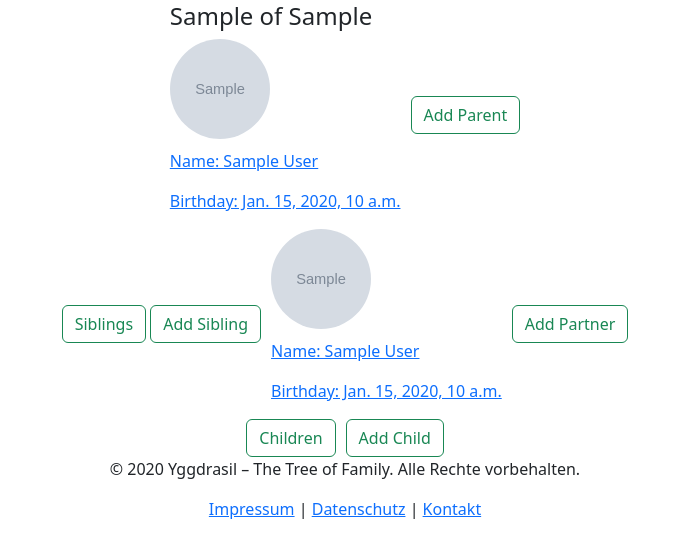
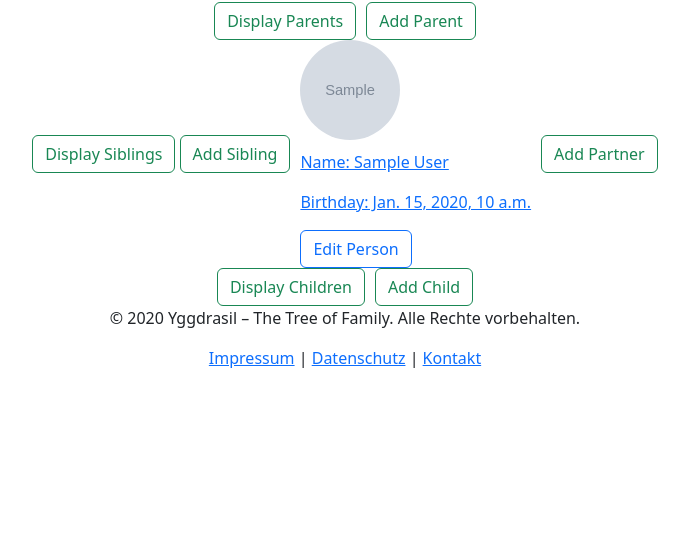
Before and after one commit to fairytaib/Yggdrasil, a Django app: template familytree/templates/familytree/family-view.html in a window 1280 px wide. Shown: the part 54-612 px from the top of the page, without its empty margins (295-984 px from the left). Run offline with Django 4.2, Linux system fonts and the light colour scheme; the template is opened without the code that fills it: most values are stand-ins (such as "Sample title", 1, 10 or a date in 2020); grey boxes marked "Sample" are stand-in pictures; some libraries are stand-ins or nearby versions.

Commit message:
Debugging Process. Fixing Links/URLS and Views

```diff
--- a/familytree/templates/familytree/_person-card.html
+++ b/familytree/templates/familytree/_person_card.html
@@ -12,4 +12,5 @@
       <p>Birthday: {{ person.birth_date }}</p>
     </div>
   </a>
+  <a href="{% url 'edit_person' person.id %}" class="btn btn-outline-primary">Edit Person</a>
 </div>
--- a/familytree/templates/familytree/edit-person.html
+++ b/familytree/templates/familytree/edit_person.html
@@ -41,7 +41,9 @@
       </div>
 
       <button type="submit" class="btn btn-success">Save Changes</button>
-    <a href="{% url 'delete_person' person.id %}" class="btn btn-danger mt-3">Delete Person</a>
+      {% if person.owner == request.user %}
+        <a href="{% url 'delete_person' person.id %}" class="btn btn-danger">Delete</a>
+      {% endif %}
       <a href="{% url 'family_view' person.id %}" class="btn btn-secondary">Cancel</a>
     </form>
   </div>
--- a/familytree/templates/familytree/family-view.html
+++ b/familytree/templates/familytree/family-view.html
@@ -8,42 +8,49 @@
 {% block content %}
   {% if owner %}
     <div id="parents-container">
-      {% if owner.parents.all|length == 1 %}
+      <div id="parents-list" style="display: none; margin-top: 1rem;">
+        {% for parent in owner.parents.all %}
+          {% include 'familytree/_person_card.html' with person=parent %}
+        {% endfor %}
+      </div>
 
-        {% if view_mode and persons %}
-          <div class="relation-display">
-            <h4>{{ view_mode|title }} of {{ owner.first_name }}</h4>
-
-            {% for person in persons %}
-              {% include 'familytree/_person-card.html' with person=person %}
-            {% endfor %}
-
-          </div>
-        {% endif %}
-
+      {% if owner.parents.all|length == 0 %}
         <a href="{% url 'add_family_member' %}?relation=parent&owner_id={{ owner.id }}" class="btn btn-outline-success">Add Parent</a>
-
-        {% elif owner.parents.all %}
-        <a href="{% url 'family_view' owner.id %}?view=parents" class="btn btn-outline-success">Parents</a>
-        {% else %}
+      {% elif owner.parents.all|length == 1 %}
+        <button class="btn btn-outline-success" onclick="toggleSection('parents-list')">Display Parents</button>
         <a href="{% url 'add_family_member' %}?relation=parent&owner_id={{ owner.id }}" class="btn btn-outline-success">Add Parent</a>
+      {% else %}
+        <button class="btn btn-outline-success" onclick="toggleSection('parents-list')">Display Parents</button>
       {% endif %}
     </div>
 
     <div id="middle-section">
       <div id="siblings-container">
+        <div id="sibling-list" style="display: none; margin-top: 1rem;">
+          {% for sibling in owner.siblings.all %}
+            {% include 'familytree/_person_card.html' with person=sibling %}
+          {% endfor %}
+        </div>
+
         {% if owner.siblings|length > 0 %}
-          <a href="{% url 'family_view' owner.id %}?view=siblings" class="btn btn-outline-success">Siblings</a>
+          <button class="btn btn-outline-success" onclick="toggleSection('sibling-list')">Display Siblings</button>
           <a href="{% url 'add_family_member' %}?relation=sibling&owner_id={{ owner.id }}" class="btn btn-outline-success">Add Sibling</a>
         {% else %}
           <a href="{% url 'add_family_member' %}?relation=sibling&owner_id={{ owner.id }}" class="btn btn-outline-success">Add Sibling</a>
         {% endif %}
       </div>
 
-      {% include 'familytree/_person-card.html' with person=owner %}
-      <div id="spouse-container">
+      {% include 'familytree/_person_card.html' with person=owner %}
+
+      <div id="partner-container">
+        <div id="partner-list" style="display: none; margin-top: 1rem;">
+          {% for partner in owner.partners.all %}
+            {% include 'familytree/_person_card.html' with person=partner %}
+          {% endfor %}
+        </div>
+
         {% if owner.partner %}
-          <a href="{% url 'family_view' owner.id %}?view=partner" class="btn btn-outline-success">Display Partner</a>
+          <button class="btn btn-outline-success" onclick="toggleSection('partner-list')">Display Partner</button>
         {% else %}
           <a href="{% url 'add_family_member' %}?relation=partner&owner_id={{ owner.id }}" class="btn btn-outline-success">Add Partner</a>
         {% endif %}
@@ -51,17 +58,26 @@
     </div>
 
     <div id="children-container">
+      <div id="children-list" style="display: none; margin-top: 1rem;">
+        {% for child in owner.children.all %}
+          {% include 'familytree/_person_card.html' with person=child %}
+        {% endfor %}
+      </div>
+
       {% if owner.children.all|length > 0 %}
-        <a href="{% url 'family_view' owner.id %}?view=children" class="btn btn-outline-success">Children</a>
+        <button class="btn btn-outline-success" onclick="toggleSection('children-list')">Display Children</button>
         <a href="{% url 'add_family_member' %}?relation=child&owner_id={{ owner.id }}" class="btn btn-outline-success">Add Child</a>
       {% else %}
         <a href="{% url 'add_family_member' %}?relation=child&owner_id={{ owner.id }}" class="btn btn-outline-success">Add Child</a>
       {% endif %}
     </div>
   {% else %}
-  <div id="no-owner-container">
-    <p>Please register yourself first.</p>
-    <a href="{% url 'add_self' %}" class="btn btn-outline-success">Add Family Member</a>
-  </div>
+    <div id="no-owner-container">
+      <p>Please register yourself first.</p>
+      <a href="{% url 'add_self' %}" class="btn btn-outline-success">Add Family Member</a>
+    </div>
   {% endif %}
 {% endblock %}
+{% block javascript %}
+  <script src="{% static 'javascript/family_view.js' %}"></script>
+{% endblock %}
--- /dev/null
+++ b/static/javascript/family_view.js
@@ -0,0 +1,9 @@
+function toggleSection(id) {
+    // Toggle the display of the section with the given id
+    const section = document.getElementById(id);
+    if (section.style.display === "none") {
+        section.style.display = "block";
+    } else {
+        section.style.display = "none";
+    }
+}
--- a/templates/base.html
+++ b/templates/base.html
@@ -95,5 +95,7 @@
 
     {% comment %}Bootstrap JS CDN{% endcomment %}
     <script src="https://cdn.jsdelivr.net/npm/bootstrap@5.3.4/dist/js/bootstrap.bundle.min.js" integrity="sha384-YUe2LzesAfftltw+PEaao2tjU/QATaW/rOitAq67e0CT0Zi2VVRL0oC4+gAaeBKu" crossorigin="anonymous"></script>
+    {% block javascript %}
+    {% endblock %}
   </body>
 </html>
```
Also changed, not shown: familytree/views.py (+5 -8 lines), familytree/templates/familytree/delete_person.html (renamed from familytree/templates/familytree/delete-person.html), 1 other file. Lines whose indentation alone changed are shown as unchanged.
